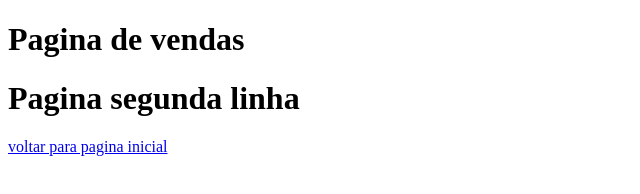
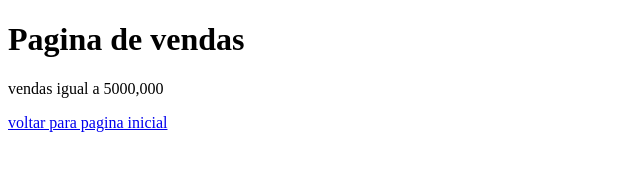
Before and after one commit to probertodados/aulagithub, a plain HTML site: page vendas.html in a window 1280 px wide. Shown: the whole page, without its empty margins (0-640 px from the left). Drawn offline with Linux system fonts and the light colour scheme.

Commit message:
acrescentado o valor das vendas

```diff
--- a/vendas.html
+++ b/vendas.html
@@ -7,7 +7,7 @@
 </head>
 <body>
     <h1>Pagina de vendas</h1>
-    <h1>Pagina segunda linha</h1>
+    <p>vendas igual a 5000,000</p>
     <a href="index.html">voltar para pagina inicial</a>
 </body>
 </html>
```
